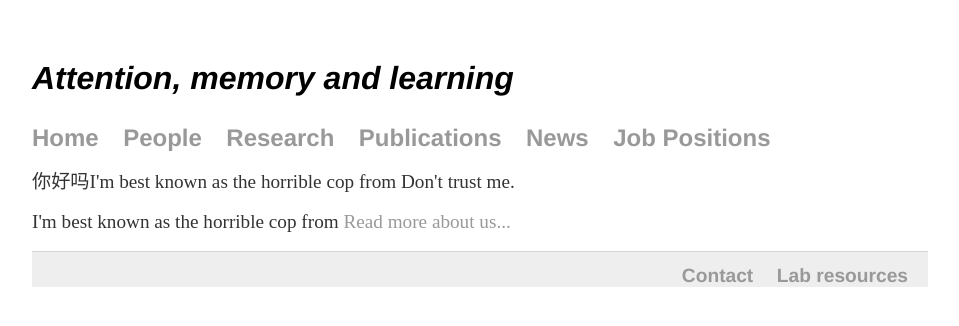
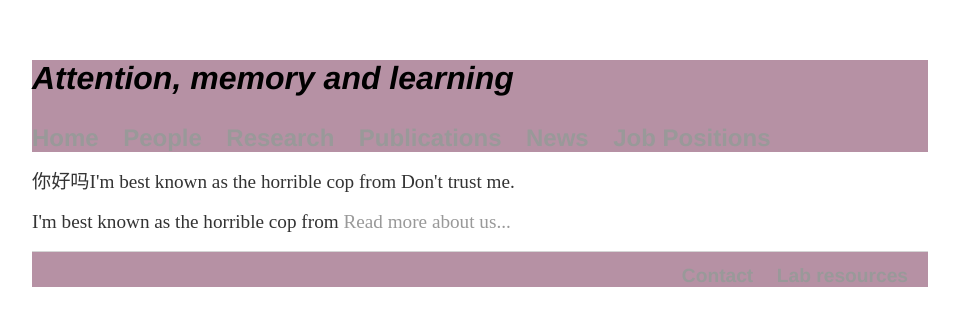
Before and after one commit to wangbenchi/wangbenchi.github.io, a Jekyll site: the page built from index.html, in a window 1280 px wide. Shown: the top 326 px of the page, without its empty margins (160-1119 px from the left). Built offline with Jekyll 4.4.1, drawn with Linux system fonts in a browser that asks for light colours.

Commit message:
Update default.html

```diff
--- a/_layouts/default.html
+++ b/_layouts/default.html
@@ -7,7 +7,7 @@
 		<link rel="stylesheet" type="text/css" href="/css/main.css">
 	</head>
 	<body>
-		<nav>
+		<nav style = "background-color:#b691a4">
 			<h1><i>Attention, memory and learning</i></h1>
     		<ul>
         		<li><a href="/">Home</a></li>
@@ -23,7 +23,7 @@
 			{{content}}
 
 		</div><!-- /.container -->
-		<div class="footer" style = "background-color:#EEEEEE; clear:both;text-align:right;">
+		<div class="footer" style = "background-color:#b691a4; clear:both;text-align:right;">
 			<footer>
 				<ul>
 				<li><a href="mailto:wangbenchi.swift@gmail.com">Contact</a></li>
```
